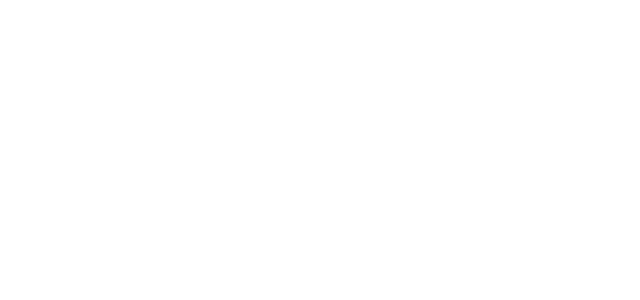
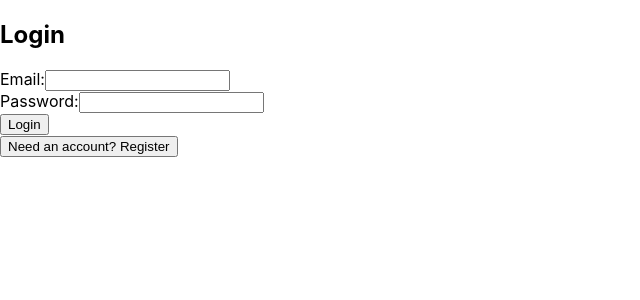
Before and after one commit to damonSkappel/workout-tracker-frontend, a React (Create React App) app: page /login in a window 1280 px wide. Before the commit this address had no page. Shown: the top 300 px of the page, without its empty margins (0-640 px from the left). Built offline with nearby package versions, Linux system fonts and the light colour scheme.

Commit message:
add authentication component and protect routes with token validation

```diff
--- a/src/App.js
+++ b/src/App.js
@@ -4,15 +4,38 @@ import WorkoutTemplates from "./components/TemplateList";
 import ExercisesList from "./components/ExercisesList";
 import ActiveExercise from "./components/ActiveExercise";
 import WorkoutComplete from "./components/WorkoutComplete";
+import Auth from "./components/Auth";
+
+function ProtectedRoute({ element }) {
+  const token = localStorage.getItem("token");
+  if (!token) {
+    window.location.href = "/login";
+    return null;
+  }
+  return element;
+}
 
 function App() {
   return (
     <Router>
       <Routes>
-        <Route path="/" element={<WorkoutTemplates />} />
-        <Route path="/templates/:id/exercises" element={<ExercisesList />} />
-        <Route path="/workout/:sessionId" element={<ActiveExercise />} />
-        <Route path="/workout-complete" element={<WorkoutComplete />} />
+        <Route
+          path="/"
+          element={<ProtectedRoute element={<WorkoutTemplates />} />}
+        />
+        <Route
+          path="/templates/:id/exercises"
+          element={<ProtectedRoute element={<ExercisesList />} />}
+        />
+        <Route
+          path="/workout/:sessionId"
+          element={<ProtectedRoute element={<ActiveExercise />} />}
+        />
+        <Route
+          path="/workout-complete"
+          element={<ProtectedRoute element={<WorkoutComplete />} />}
+        />
+        <Route path="/login" element={<Auth />} />
       </Routes>
     </Router>
   );
--- /dev/null
+++ b/src/components/Auth.js
@@ -0,0 +1,89 @@
+import React, { useState } from "react";
+
+function Auth() {
+  const [isLogin, setIsLogin] = useState(true);
+  const [email, setEmail] = useState("");
+  const [password, setPassword] = useState("");
+  const [username, setUsername] = useState("");
+  const [error, setError] = useState("");
+
+  const handleSubmit = async (e) => {
+    e.preventDefault();
+    setError("");
+
+    const url = isLogin
+      ? "http://localhost:3000/auth/login"
+      : "http://localhost:3000/auth/register";
+
+    const body = isLogin ? { email, password } : { email, username, password };
+
+    try {
+      const response = await fetch(url, {
+        method: "POST",
+        headers: { "Content-Type": "application/json" },
+        body: JSON.stringify(body),
+      });
+
+      const data = await response.json();
+
+      if (!response.ok) {
+        setError(data.error);
+        return;
+      }
+
+      localStorage.setItem("token", data.token);
+      window.location.href = "/";
+    } catch (err) {
+      setError("Something went wrong. Please try again.");
+    }
+  };
+
+  return (
+    <div>
+      <h2>{isLogin ? "Login" : "Register"}</h2>
+
+      {error && <p style={{ color: "red" }}>{error}</p>}
+
+      <form onSubmit={handleSubmit}>
+        <div>
+          <label>Email:</label>
+          <input
+            type="email"
+            value={email}
+            onChange={(e) => setEmail(e.target.value)}
+          />
+        </div>
+
+        {!isLogin && (
+          <div>
+            <label>Username:</label>
+            <input
+              type="text"
+              value={username}
+              onChange={(e) => setUsername(e.target.value)}
+            />
+          </div>
+        )}
+
+        <div>
+          <label>Password:</label>
+          <input
+            type="password"
+            value={password}
+            onChange={(e) => setPassword(e.target.value)}
+          />
+        </div>
+
+        <button type="submit">{isLogin ? "Login" : "Register"}</button>
+      </form>
+
+      <button onClick={() => setIsLogin(!isLogin)}>
+        {isLogin
+          ? "Need an account? Register"
+          : "Already have an account? Login"}
+      </button>
+    </div>
+  );
+}
+
+export default Auth;
```
